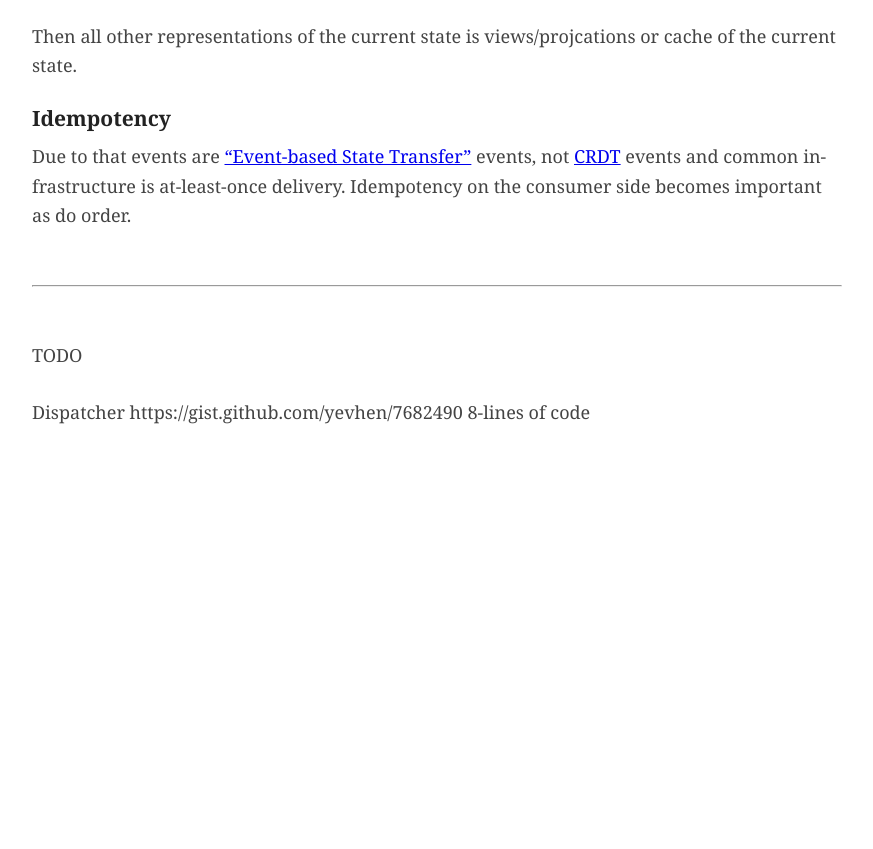
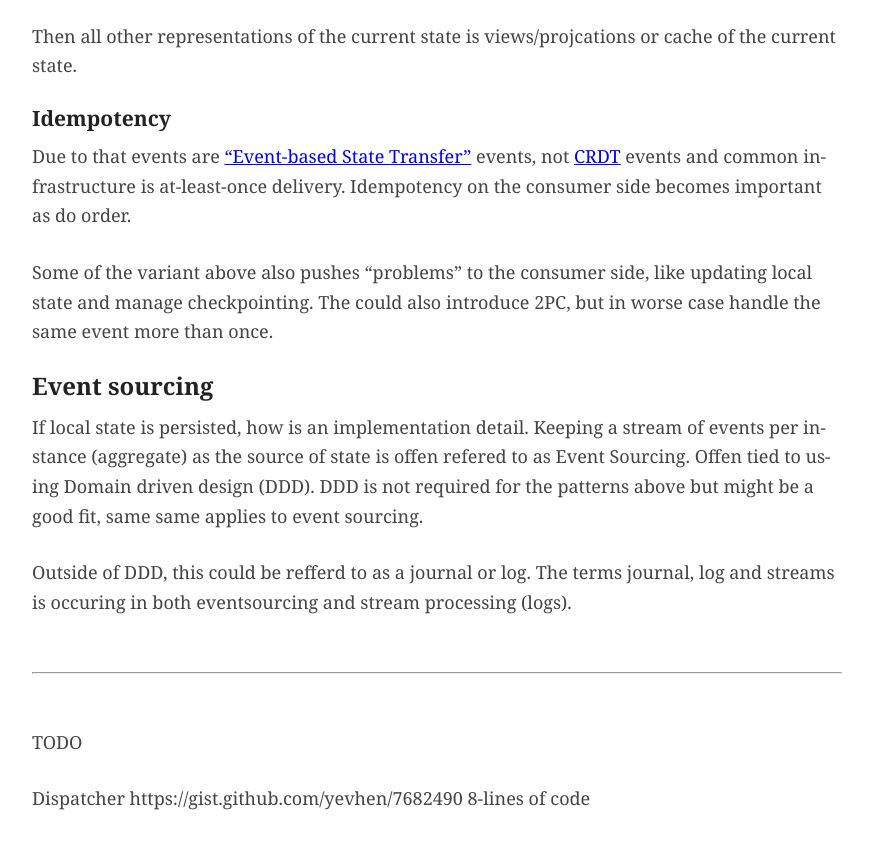
Before and after one commit to perokvist/event-driven-architecture, a Jekyll site: the page built from index.md, in a window 1280 px wide and 900 px high, scrolled down 4629 px. Shown: the top 849 px of the window, without its empty margins (203-1076 px from the left). Built offline with Jekyll 4.4.1, drawn with Linux system fonts in a browser that asks for light colours; our own code applies the rules of GitHub Pages for plain Markdown files; before the commit the page ends 5236 px from its top, so only the background shows below that.

Commit message:
event sourcing

```diff
--- a/index.md
+++ b/index.md
@@ -97,6 +97,14 @@ Then all other representations of the current state is views/projcations or cach
 
 Due to that events are ["Event-based State Transfer"](https://martinfowler.com/videos.html#many-meanings-event) events, not [CRDT](https://en.wikipedia.org/wiki/Conflict-free_replicated_data_type) events and common infrastructure is at-least-once delivery. Idempotency on the consumer side becomes important as do order.
 
+Some of the variant above also pushes "problems" to the consumer side, like updating local state and manage checkpointing. The could also introduce 2PC, but in worse case handle the same event more than once.
+
+### Event sourcing
+
+If local state is persisted, how is an implementation detail. Keeping a stream of events per instance (aggregate) as the source of state is offen refered to as Event Sourcing. Offen tied to using Domain driven design (DDD). DDD is not required for the patterns above but might be a good fit, same same applies to event sourcing.
+
+Outside of DDD, this could be refferd to as a journal or log. The terms journal, log and streams is occuring in both eventsourcing and stream processing (logs).
+
 ----
 TODO
 
```
